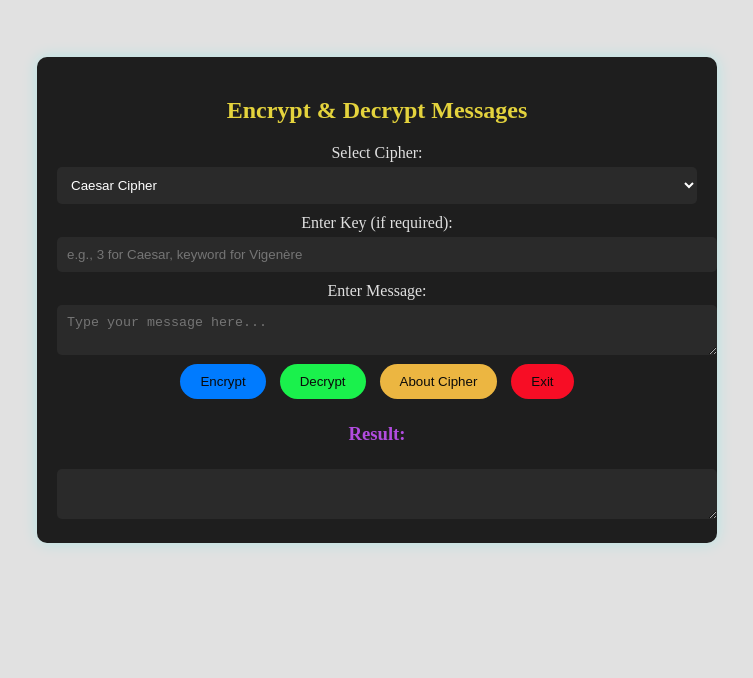
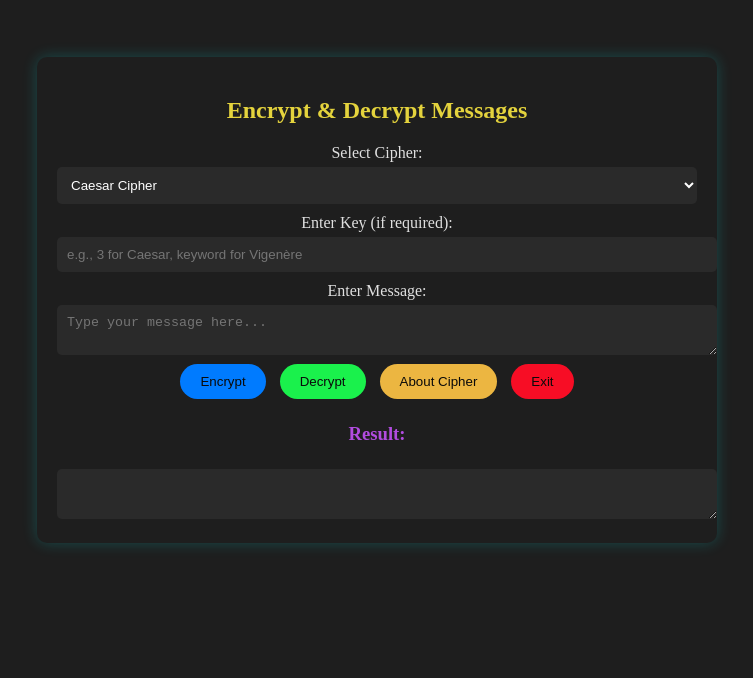
Before and after one commit to Irshad723/ENCRYPTIT, a plain HTML site: page index.html in a window 1280 px wide. Shown: the part 122-800 px from the top of the page, without its empty margins (263-1016 px from the left). Drawn offline with Linux system fonts and the light colour scheme.

Commit message:
Update style.css

```diff
--- a/style.css
+++ b/style.css
@@ -1,6 +1,6 @@
 body {
     font-family: Arial, sans-serif;
-    background-color:#E1E1E1;
+    background-color:#1E1E1E;
     color: #E0E0E0;
     text-align: center;
     margin: 0;
```
